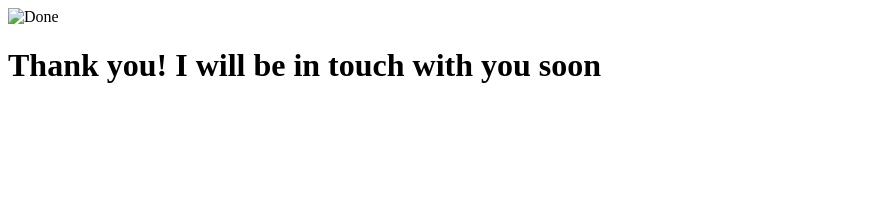
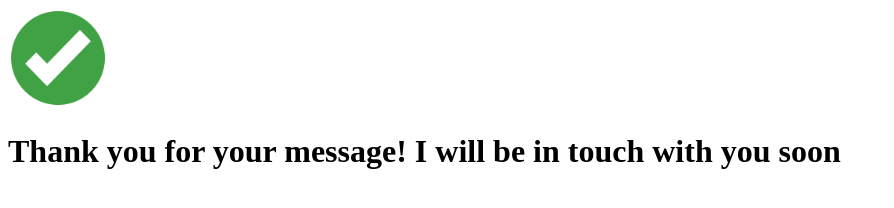
Before and after one commit to dshegde/dshegde.github.io, a plain HTML site: page HTML/response.html in a window 1280 px wide. Shown: the whole page, without its empty margins (0-894 px from the left). Drawn offline with Linux system fonts and the light colour scheme.

Commit message:
Updated response content and icon

```diff
--- a/HTML/response.html
+++ b/HTML/response.html
@@ -7,7 +7,7 @@
     <title>Deepa Hegde - Portfolio</title>
   </head>
   <body>
-    <img src="Resources/done.png" alt="Done">
-      <h1>Thank you! I will be in touch with you soon</h1>
+    <img src="/Resources/done.png" alt="Done" width="100" height="100">
+      <h1>Thank you for your message! I will be in touch with you soon</h1>
   </body>
 </html>
```
Also changed, not shown: index.html (+1 -3 lines).
